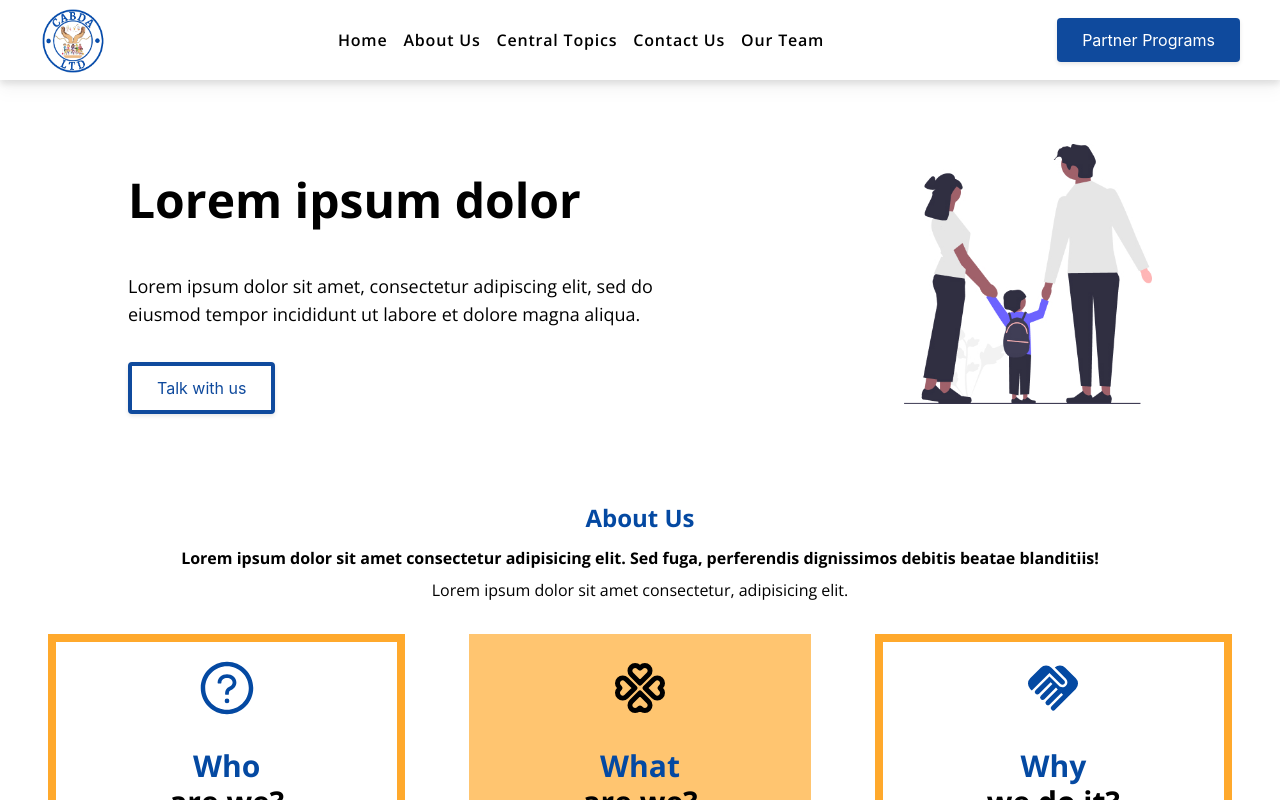
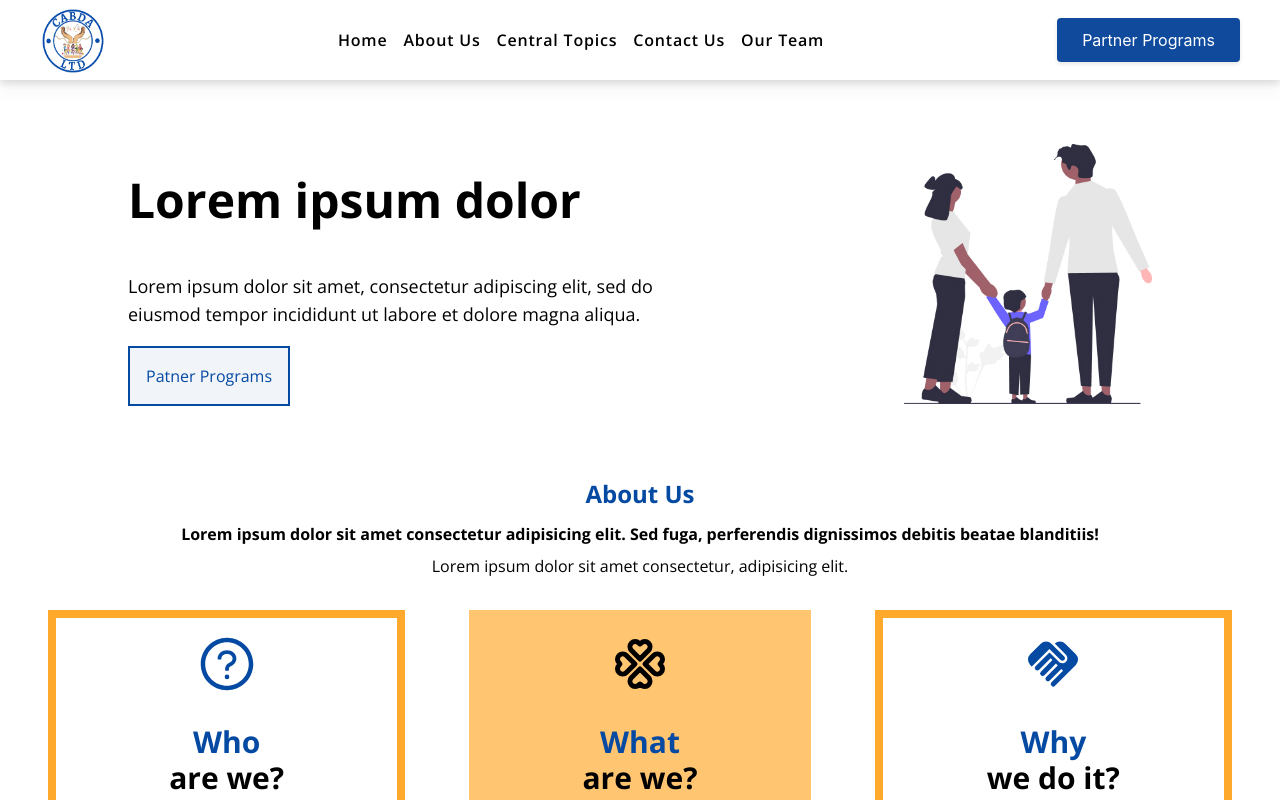
Before and after one commit to RichieMuga/cabda, a Next.js app: page / in a window 1280 px wide. Shown: the top 800 px of the page. Built offline with nearby package versions, Linux system fonts and the light colour scheme.

Commit message:
feat: added hero section hero section

```diff
--- a/components/Hero.js
+++ b/components/Hero.js
@@ -1,14 +1,18 @@
+"use client"
 import Image from 'next/image'
 import heroLogo from '@/public/HeroImage.jpg'
 
 const Hero = () => {
+  const handlePatners = () => {
+    window.location.href = "/patnerprograms"
+  }
   return (
  <section className='flex mt-[1em] flex-1 justify-between flex-shrink-2 lg:mx-[5em] mx-[2em] flex-col lg:flex-row'>
       <div className="md:mt-[1em] mt-[5em]">
         <h2 className='lg:text-5xl md:text-3xl text-xl mt-[1em] font-bold mb-[1em]'>Lorem ipsum dolor</h2>
         <h3 className='lg:text-lg text-base lg:mr-[10em] mr-[2em] mb-[1em]'>Lorem ipsum dolor sit amet, consectetur adipiscing elit, sed do eiusmod tempor incididunt ut labore et dolore magna aliqua.</h3>
-        <button className='button-secondary'>
-          Talk with us
+        <button className="bg-slate-100 text-primaryBlue border-2 border-primaryBlue hover:bg-primaryBlue hover:text-white p-4" onClick={handlePatners}>
+          Patner Programs
         </button>
       </div>
       <div className='flex-4 flex-start flex-grow-2 mt-[2em]'>
```
